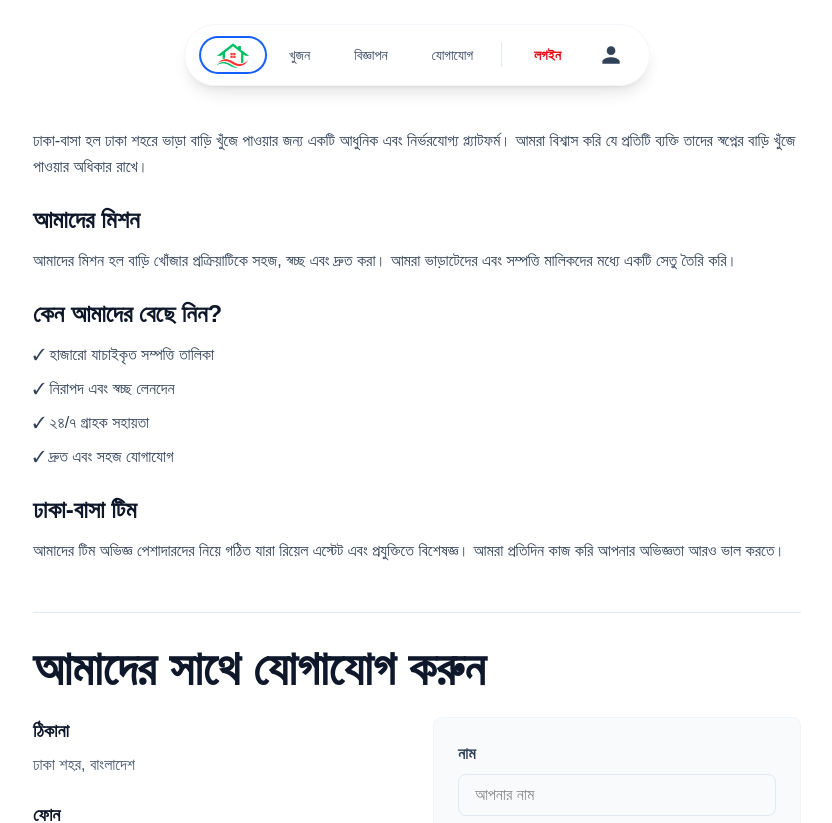
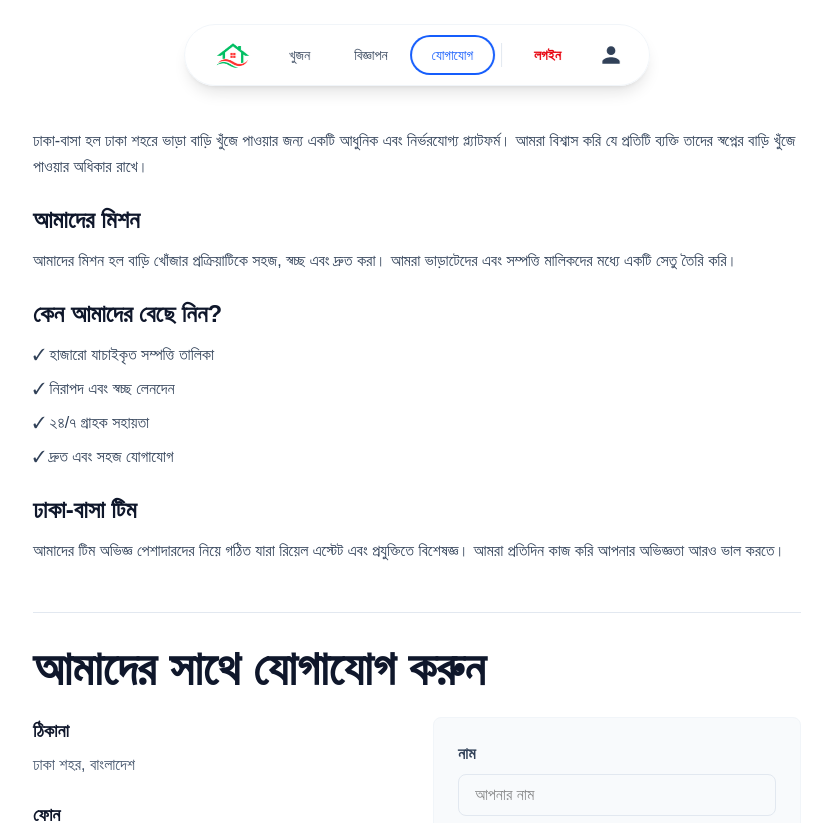
Before and after one commit to uzicodes/Dhaka-Basha, a Next.js app: page /contact in a window 1280 px wide. Shown: the top 823 px of the page, without its empty margins (223-1055 px from the left). Built offline with nearby package versions, Linux system fonts and the light colour scheme.

Commit message:
fix: navbar was using local state, that only updates when clicking navbar links. The fix is to use Next.js's (usePathname) hook to detect the current route dynamically.

```diff
--- a/app/components/Navbar.tsx
+++ b/app/components/Navbar.tsx
@@ -3,10 +3,23 @@
 import Link from "next/link";
 import Image from "next/image";
 import { useState } from "react";
+import { usePathname } from "next/navigation";
 
 export default function Navbar() {
-  const [active, setActive] = useState("home");
+  const pathname = usePathname();
   const [isMenuOpen, setIsMenuOpen] = useState(false);
+
+  // Map pathname to active nav item
+  const getActiveId = () => {
+    if (pathname === "/") return "home";
+    if (pathname === "/listings") return "properties";
+    if (pathname === "/post") return "post";
+    if (pathname === "/contact") return "contact";
+    if (pathname === "/login") return "login";
+    return "home";
+  };
+
+  const active = getActiveId();
 
   const navItems = [
     { id: "home", label: "হোম", href: "/", icon: true },
@@ -21,7 +34,7 @@ export default function Navbar() {
 
         {/* Mobile Header (Logo & Hamburger) */}
         <div className={`relative flex items-center justify-between md:hidden w-full ${isMenuOpen ? "mb-4" : ""}`}>
-          <Link href="/" onClick={() => { setActive("home"); setIsMenuOpen(false); }} className="flex items-center z-10">
+          <Link href="/" onClick={() => { setIsMenuOpen(false); }} className="flex items-center z-10">
             <div className="scale-150 origin-left ml-2">
               <Image src="/logo.png" alt="Home" width={24} height={24} />
             </div>
@@ -51,7 +64,6 @@ export default function Navbar() {
               key={item.id}
               href={item.href}
               onClick={() => {
-                setActive(item.id);
                 setIsMenuOpen(false);
               }}
               className={`px-5 py-2 rounded-full text-sm font-medium transition-all duration-200 flex items-center justify-center w-full md:w-auto ${
@@ -85,7 +97,6 @@ export default function Navbar() {
           <Link
             href="/login"
             onClick={() => {
-              setActive("login");
               setIsMenuOpen(false);
             }}
             className="px-6 py-2 rounded-md text-sm font-semibold text-red-600 hover:bg-green-50 transition-colors relative w-full md:w-auto text-center"
--- a/app/page.tsx
+++ b/app/page.tsx
@@ -32,7 +32,7 @@ export default function Home() {
           </button>
         </div>
 
-        {/* Quick Actions */}
+        {/* CTA buttons */}
         <div className="flex flex-wrap justify-center gap-4 pt-4">
           <Link
             href="/listings"
@@ -41,7 +41,7 @@ export default function Home() {
             টু-লেট দেখুন
           </Link>
           <Link
-            href="/post-to-let"
+            href="/post"
             className="px-6 py-3 bg-white text-blue-600 border-2 border-blue-600 rounded-none hover:bg-green-200 transition-colors font-semibold shadow-sm"
           >
             বিজ্ঞাপন দিন
@@ -49,7 +49,7 @@ export default function Home() {
         </div>
       </div>
 
-      {/* Trust Footer */}
+      {/* Footer */}
       <footer className="fixed bottom-8 text-slate-400 text-sm">
         © ২০২৬ ঢাকা-বাসা প্ল্যাটফর্ম
       </footer>
```
